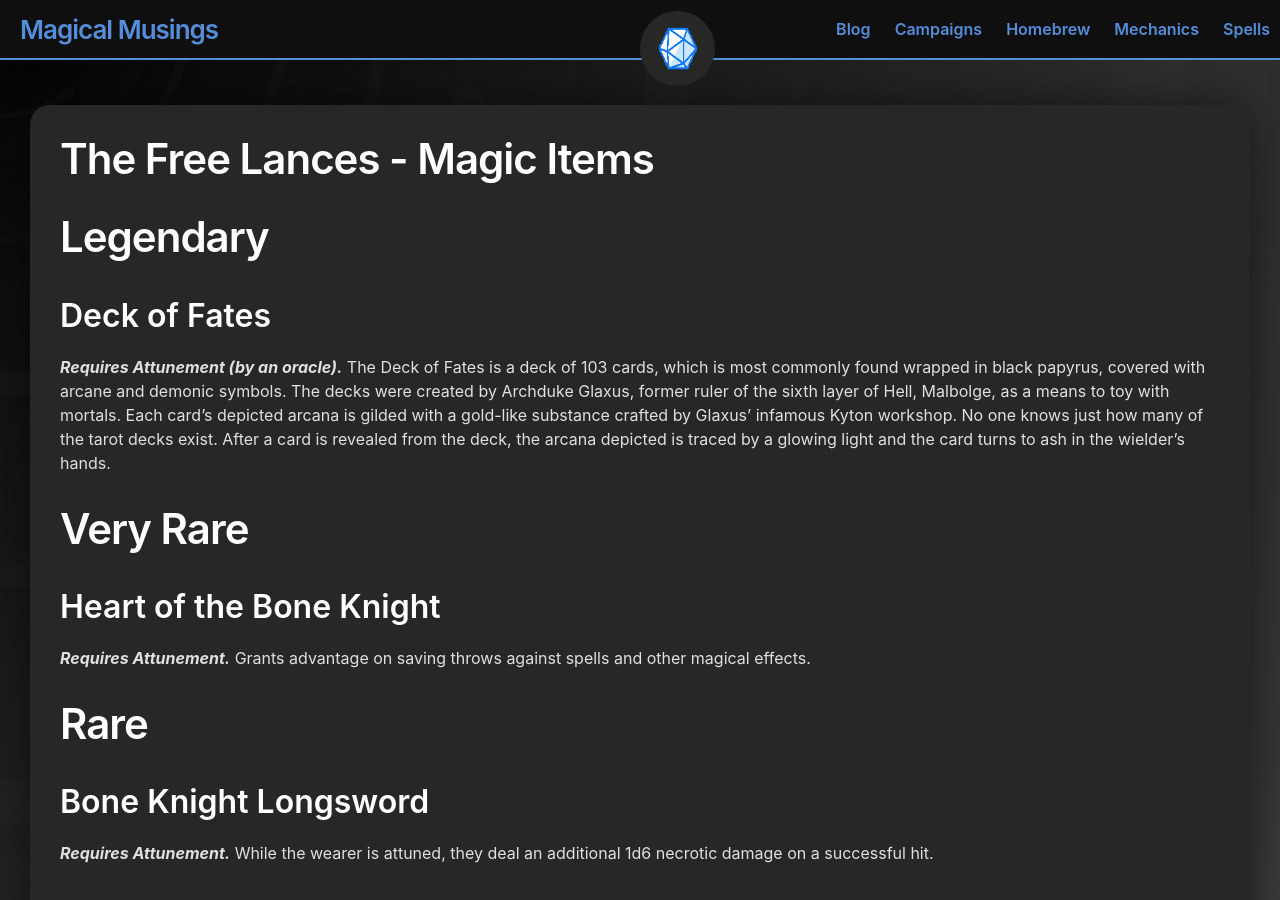
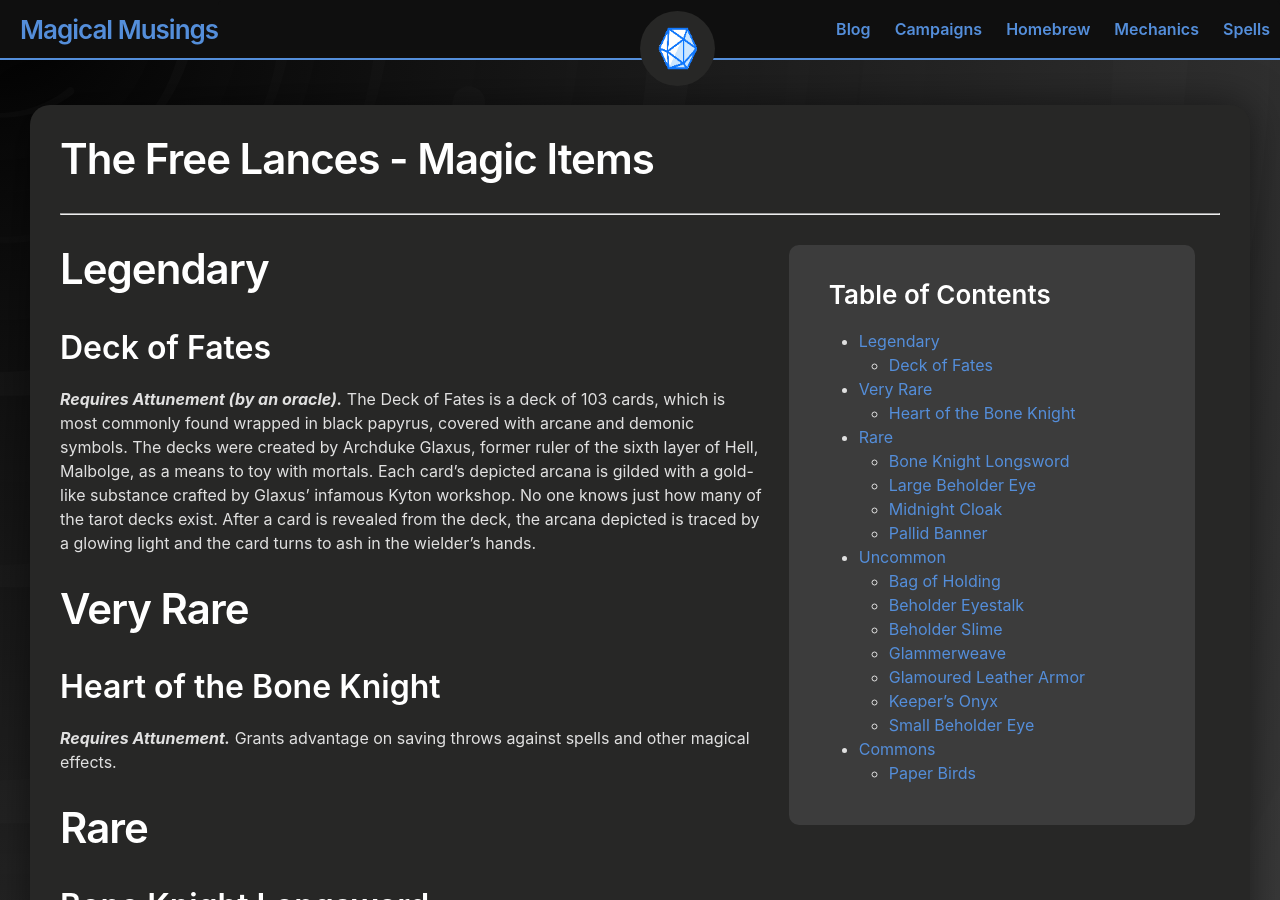
Before and after one commit to andersthemagi/magicalmusings.github.io, a Jekyll site: the page built from _posts/campaigns/free lances/2020-12-05-campaign-free-lances-magic-items.md, in a window 1280 px wide and 900 px high. Built offline with Jekyll 4.4.1, drawn with Linux system fonts in a browser that asks for light colours.

Commit message:
Update 2020-12-05-campaign-free-lances-magic-items.md

```diff
--- a/_posts/campaigns/free lances/2020-12-05-campaign-free-lances-magic-items.md
+++ b/_posts/campaigns/free lances/2020-12-05-campaign-free-lances-magic-items.md
@@ -5,6 +5,19 @@ layout: post
 categories: Campaigns
 author: Andres Sepulveda
 ---
+
+<hr>
+
+<div class="toc">
+
+### Table of Contents
+{:.no_toc}
+
+* TOC
+{:toc}
+
+</div>
+
 # Legendary
 
 ## Deck of Fates
```
